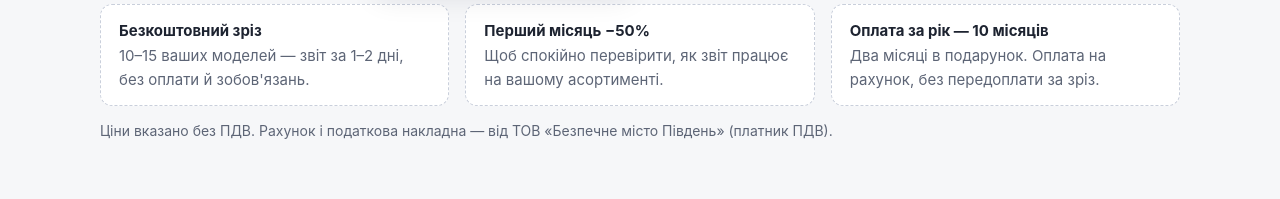
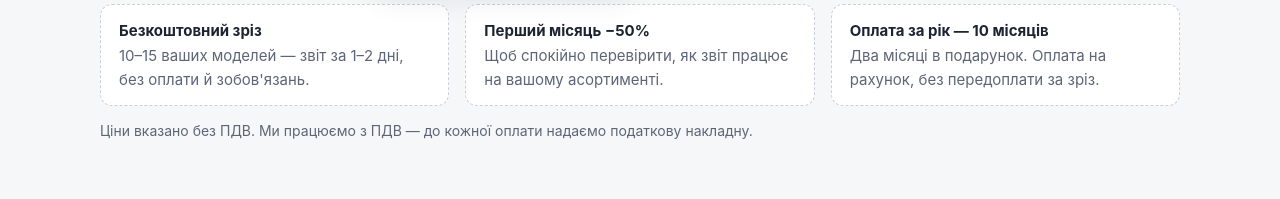
Before and after one commit to valnuz-ops/rrcmonitor, a plain HTML site: page index.html in a window 1280 px wide. Shown: the part 1780-1979 px from the top of the page. Drawn offline with Linux system fonts and the light colour scheme.

Commit message:
Тарифи: простіше формулювання про ПДВ
Co-Authored-By: Claude Opus 5.5 <noreply@anthropic.com>
Claude-Session: https://claude.ai/code/session_01Fd5sHV51nRf3YCmHVRkm2e

```diff
--- a/index.html
+++ b/index.html
@@ -166,7 +166,7 @@ footer .wrap{border-top:1px solid var(--line);padding-top:24px;padding-bottom:40
       <li><b>Перший місяць −50%</b>Щоб спокійно перевірити, як звіт працює на вашому асортименті.</li>
       <li><b>Оплата за рік — 10 місяців</b>Два місяці в подарунок. Оплата на рахунок, без передоплати за зріз.</li>
     </ul>
-    <p style="margin:14px 0 0;font-size:14px;color:var(--mute)">Ціни вказано без ПДВ. Рахунок і податкова накладна — від ТОВ «Безпечне місто Південь» (платник ПДВ).</p>
+    <p style="margin:14px 0 0;font-size:14px;color:var(--mute)">Ціни вказано без ПДВ. Ми працюємо з ПДВ — до кожної оплати надаємо податкову накладну.</p>
   </div>
 </section>
 
```
